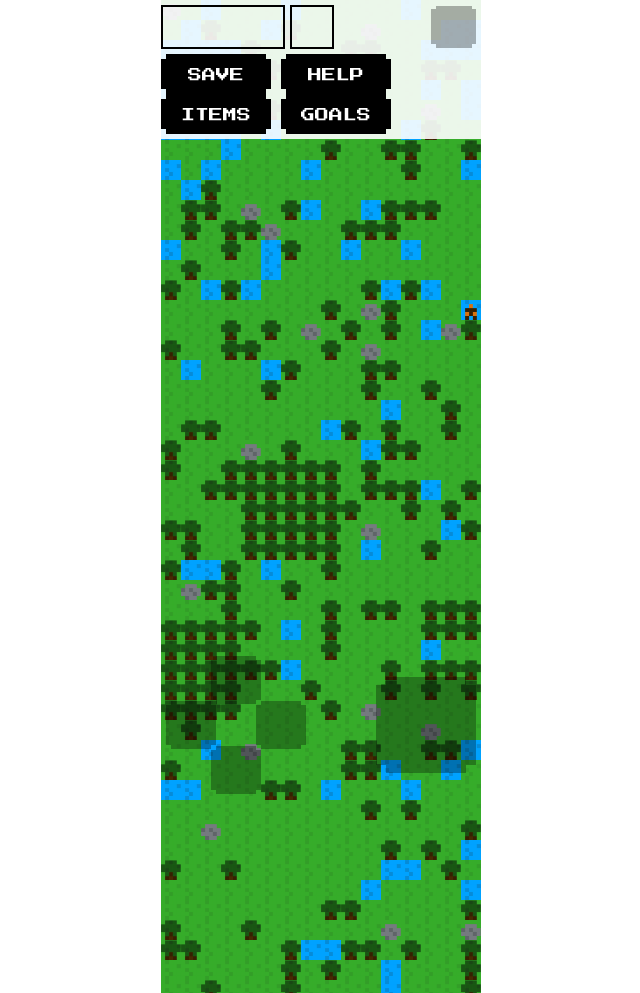
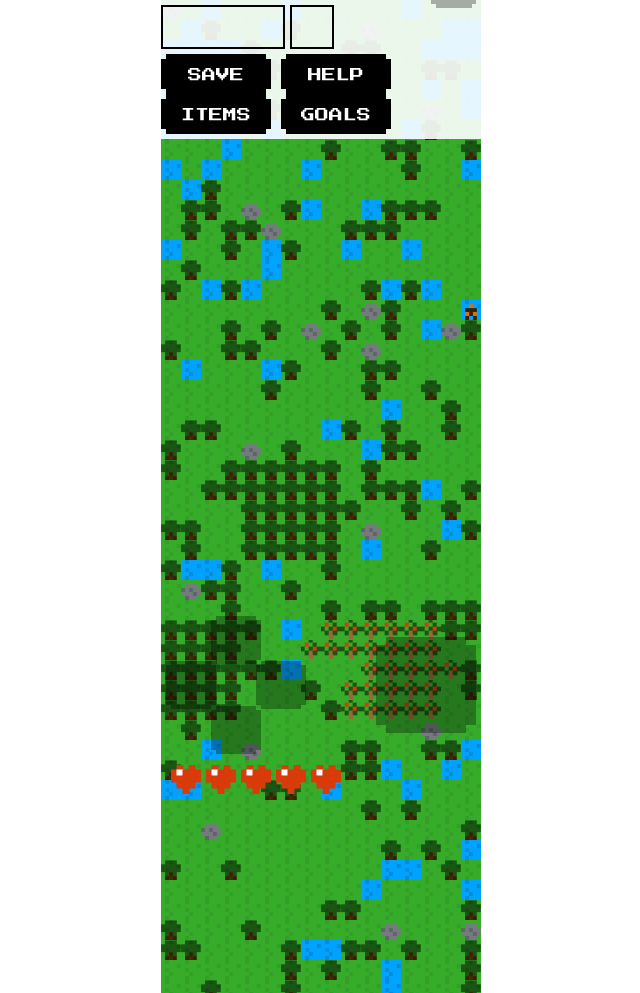
Before and after one commit to mattbeaudry/beaudryland, a PHP site: the page made by index.html in a window 1280 px wide. Shown: the top 993 px of the page, without its empty margins (319-959 px from the left). Run offline with PHP 8.4, Linux system fonts and the light colour scheme; style sheets or scripts are compiled from the project's sources.

Commit message:
player hearts, apple trees and apples, item creator creates svg file and css, improved clicking for player movement a little

```diff
--- a/css/main.css
+++ b/css/main.css
@@ -164,15 +164,15 @@
   content: "";
   background-color: #000;
   position: absolute;
-  width: 96%;
-  height: 4%;
-  left: 2%;
+  width: 98%;
+  height: 2%;
+  left: 1%;
 }
 .beaudryland-panel:before {
-  top: -4%;
+  top: -2%;
 }
 .beaudryland-panel:after {
-  bottom: -4%;
+  bottom: -2%;
 }
 .logo-beaudryland img {
   width: 80px;
@@ -892,7 +892,7 @@
 .the-fucking-controller {
   display: none;
   position: fixed;
-  bottom: 0;
+  bottom: 40px;
   width: 320px;
   height: 100%;
   margin: 0 auto;
@@ -976,6 +976,29 @@
   top: 9px;
   right: 5px;
   z-index: 2;
+}
+/* THE HEARTS */
+.the-fucking-hearts {
+  position: fixed;
+  bottom: 0;
+  width: 100%;
+  padding: 5px 10px;
+}
+.the-fucking-hearts ul {
+  list-style: none;
+  padding: 0;
+  margin: 0;
+}
+.the-fucking-hearts li {
+  width: 30px;
+  height: 30px;
+  float: left;
+  background: url('../svg/item-heart.svg') no-repeat;
+  background-size: 30px 30px;
+  margin-right: 5px;
+}
+.the-fucking-hearts li.empty {
+  background: url('../svg/item-heartgrey.svg') no-repeat;
 }
 @media only screen and (min-width: 1000px) {
 
--- a/css/main.less
+++ b/css/main.less
@@ -48,11 +48,10 @@
     /* resize: vertical; */
 }
 
-
 *, *:after, *:before {
-        -webkit-box-sizing: border-box;
-        -moz-box-sizing: border-box;
-        box-sizing: border-box;
+    -webkit-box-sizing: border-box;
+    -moz-box-sizing: border-box;
+    box-sizing: border-box;
 }
 
 /* ==========================================================================
@@ -173,15 +172,15 @@
 	content:"";
 	background-color:#000;
 	position:absolute;
-	width:96%;
-	height:4%;
-	left:2%;
+	width:98%;
+	height:2%;
+	left:1%;
 }
 .beaudryland-panel:before {
-	top:-4%;
+	top:-2%;
 }
 .beaudryland-panel:after {
-	bottom:-4%;
+	bottom:-2%;
 }
 .logo-beaudryland img {
 	width:80px;
@@ -872,7 +871,7 @@
 .the-fucking-controller {
 	display:none;
 	position:fixed;
-	bottom:0;
+	bottom: 40px;
 	width: 320px;
 	height: 100%;
 	margin:0 auto;
@@ -931,6 +930,35 @@
 	top:9px;
 	right:5px;
 	z-index:2;
+}
+
+
+
+/* THE HEARTS */
+
+.the-fucking-hearts {
+	position:fixed;
+	bottom:0;
+	width:100%;
+	padding:5px 10px;
+	ul {
+		list-style:none;
+		padding:0;
+		margin:0;
+	}
+	li {
+		width:30px;
+		height:30px;
+		float: left;
+		background:url('../svg/item-heart.svg') no-repeat;
+		background-size:30px 30px;
+		margin-right:5px;
+
+		&.empty {
+			background:url('../svg/item-heartgrey.svg') no-repeat;
+		}
+	}
+
 }
 
 
--- /dev/null
+++ b/css/svg-items.css
@@ -0,0 +1,4 @@
+.block-appletree { background-image:url(../svg/item-appletree.svg); }
+.block-heart { background-image:url(../svg/item-heart.svg); }
+.block-heartgrey { background-image:url(../svg/item-heartgrey.svg); }
+.block-apple { background-image:url(../svg/item-apple.svg); }
--- a/header.php
+++ b/header.php
@@ -22,6 +22,7 @@
         <link rel="stylesheet" href="css/normalize.css">
         <link rel="stylesheet" href="css/main.css">
         <link rel="stylesheet" href="css/blocks.css">
+        <link rel="stylesheet" href="css/svg-items.css">
 
         <script src="js/vendor/modernizr-2.6.2.min.js"></script>
     </head>
--- a/index.html
+++ b/index.html
@@ -18,6 +18,7 @@
         <link rel="stylesheet" href="css/normalize.css">
         <link rel="stylesheet" href="css/main.css">
         <link rel="stylesheet" href="css/blocks.css">
+        <link rel="stylesheet" href="css/svg-items.css">
 
         <script src="js/vendor/modernizr-2.6.2.min.js"></script>
 
@@ -27,6 +28,16 @@
     </head>
 
 	<body class="page-game container version-phonegap">
+
+		<div class="the-fucking-hearts">
+			<ul>
+				<li></li>
+				<li></li>
+				<li></li>
+				<li></li>
+				<li></li>
+			</ul>
+		</div>
 
 	    <div class="maps-wrap clearfix">
 	    	<div class="the-fucking-map clearfix" data-maptype="forest"></div>
```
Also changed, not shown: beaudryland.php (+10 -0 lines), js/beaudryland.js (+30 -16 lines), php/createnewitem.php (+18 -0 lines), img/sprites.png (deleted), svg/item-apple.svg (added), svg/item-appletree.svg (added), svg/item-heart.svg (added), svg/item-heartgrey.svg (added).
